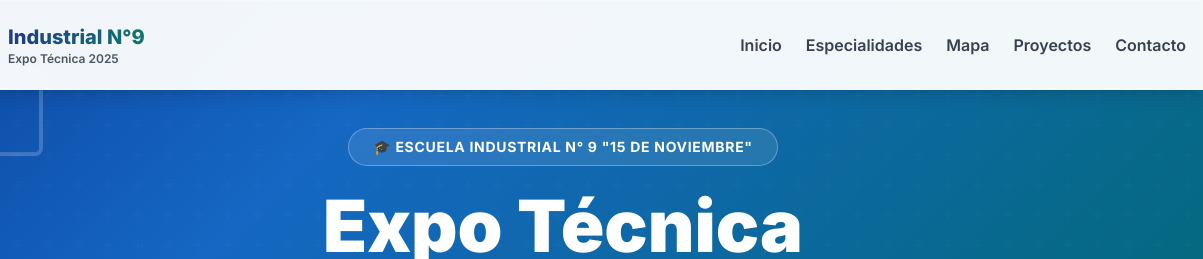
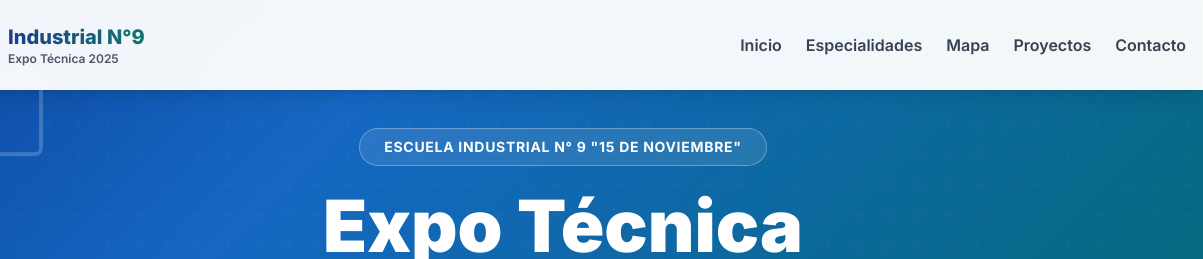
Before and after one commit to pablolimardo/expotecnica2025, a plain HTML site: page index.html in a window 1280 px wide. Shown: the top 259 px of the page, 77-1280 px from the left. Drawn offline with nearby package versions, Linux system fonts and the light colour scheme.

Commit message:
Update index.html

```diff
--- a/index.html
+++ b/index.html
@@ -159,7 +159,7 @@
         <div class="relative container mx-auto px-4 py-32 text-center text-white z-10">
             <div class="mb-6">
                 <span class="inline-block px-6 py-2 bg-white/10 backdrop-blur-md rounded-full text-sm font-bold tracking-wider border border-white/30">
-                    🎓 ESCUELA INDUSTRIAL N° 9 "15 DE NOVIEMBRE"
+                    ESCUELA INDUSTRIAL N° 9 "15 DE NOVIEMBRE"
                 </span>
             </div>
 
```
